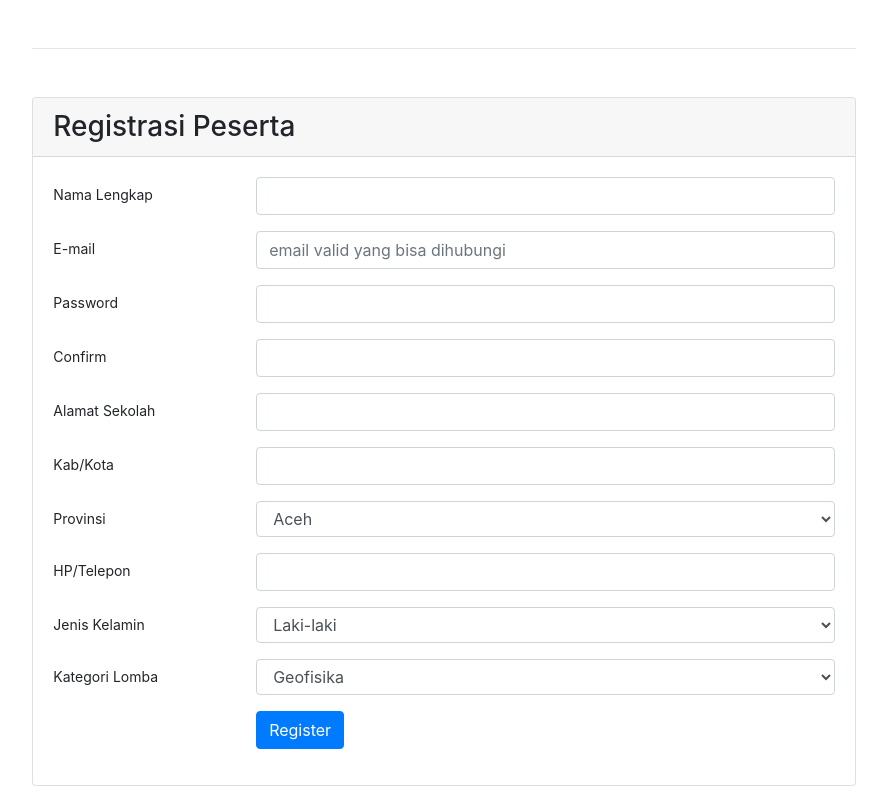
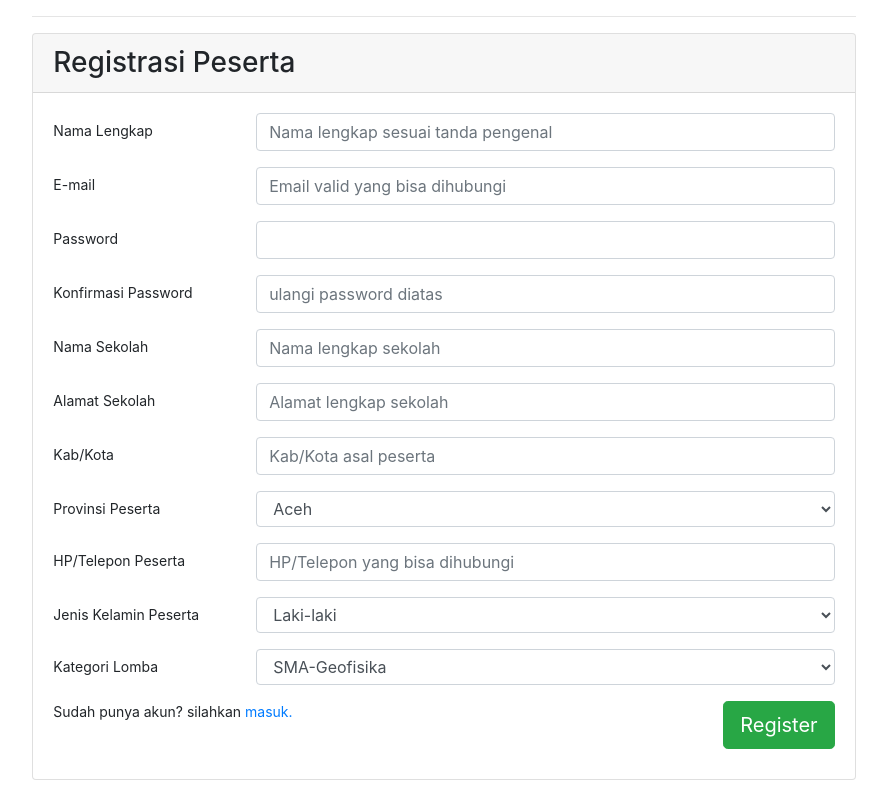
Before and after one commit to ikhsanrahman/Olimpiade-python, a Flask app: page /register in a window 1280 px wide. Shown: the part 54-840 px from the top of the page, without its empty margins (196-1083 px from the left). Run offline with Flask 2, Linux system fonts and the light colour scheme; some libraries are stand-ins or nearby versions.

Commit message:
fix template

```diff
--- a/templates/register.html
+++ b/templates/register.html
@@ -4,7 +4,7 @@
 
   <div class="col-md-8 offset-md-2">
                     <span class="anchor" id="formUserEdit"></span>
-                    <hr class="my-5">
+                    <hr class="my-3">
 
                     <!-- form user info -->
                     <div class="card card-outline-secondary">
@@ -16,43 +16,49 @@
                                 <div class="form-group row">
                                     <label class="col-lg-3 col-form-label form-control-label">Nama Lengkap</label>
                                     <div class="col-lg-9">
-                                        <input class="form-control" type="text" value="" name="nama">
+                                        <input class="form-control" type="text" value="" name="nama" required="true" placeholder="Nama lengkap sesuai tanda pengenal">
                                     </div>
                                 </div>
                                 <div class="form-group row">
                                     <label class="col-lg-3 col-form-label form-control-label">E-mail</label>
                                     <div class="col-lg-9">
-                                        <input class="form-control" type="email" placeholder="email valid yang bisa dihubungi" name="email">
+                                        <input class="form-control" type="email" placeholder="Email valid yang bisa dihubungi" name="email" required="true">
                                     </div>
                                 </div>
                                 <div class="form-group row">
                                     <label class="col-lg-3 col-form-label form-control-label">Password</label>
                                     <div class="col-lg-9">
-                                        <input class="form-control" type="password" name="password">
+                                        <input class="form-control" type="password" name="password" required="true">
                                     </div>
                                 </div>
                                 <div class="form-group row">
-                                    <label class="col-lg-3 col-form-label form-control-label">Confirm</label>
+                                    <label class="col-lg-3 col-form-label form-control-label">Konfirmasi Password</label>
                                     <div class="col-lg-9">
-                                        <input class="form-control" type="password" name="password_confirm">
+                                        <input class="form-control" type="password" name="password_confirm" required="true" placeholder="ulangi password diatas">
+                                    </div>
+                                </div>
+                                  <div class="form-group row">
+                                    <label class="col-lg-3 col-form-label form-control-label">Nama Sekolah</label>
+                                    <div class="col-lg-9">
+                                        <input class="form-control" type="text" value="" name="nama_sekolah" required="true" placeholder="Nama lengkap sekolah">
                                     </div>
                                 </div>
                                 <div class="form-group row">
                                     <label class="col-lg-3 col-form-label form-control-label">Alamat Sekolah</label>
                                     <div class="col-lg-9">
-                                        <input class="form-control" type="text" value="" name="alamat">
+                                        <input class="form-control" type="text" value="" name="alamat" required="true" placeholder="Alamat lengkap sekolah">
                                     </div>
                                 </div>
                                   <div class="form-group row">
                                     <label class="col-lg-3 col-form-label form-control-label">Kab/Kota</label>
                                     <div class="col-lg-9">
-                                        <input class="form-control" type="text" value="" name="kabupaten_kota">
+                                        <input class="form-control" type="text" value="" name="kabupaten_kota" required="true" placeholder="Kab/Kota asal peserta">
                                     </div>
                                 </div>
                                   <div class="form-group row">
-                                    <label class="col-lg-3 col-form-label form-control-label">Provinsi</label>
+                                    <label class="col-lg-3 col-form-label form-control-label">Provinsi Peserta</label>
                                    <div class="col-lg-9">
-                                        <select class="form-control" size="0" name="provinsi">
+                                        <select class="form-control" size="0" name="provinsi" required="true">
                                            	<option value="Aceh">Aceh</option>
 											<option value="Bali">Bali</option>
 											<option value="Banten">Banten</option>
@@ -94,15 +100,15 @@
                                     </div>
                                 </div>
                                 <div class="form-group row">
-                                    <label class="col-lg-3 col-form-label form-control-label">HP/Telepon</label>
+                                    <label class="col-lg-3 col-form-label form-control-label">HP/Telepon Peserta</label>
                                     <div class="col-lg-9">
-                                        <input class="form-control" type="text" value="" name="telepon">
+                                        <input class="form-control" type="text" value="" name="telepon" required="true" placeholder="HP/Telepon yang bisa dihubungi">
                                     </div>
                                 </div>
                                 <div class="form-group row">
-                                    <label class="col-lg-3 col-form-label form-control-label">Jenis Kelamin</label>
+                                    <label class="col-lg-3 col-form-label form-control-label">Jenis Kelamin Peserta</label>
                                     <div class="col-lg-9">
-                                        <select id="jenis_kelamin" class="form-control" size="0">
+                                        <select id="jenis_kelamin" class="form-control" size="0" required="true">
                                             <option value="laki-laki">Laki-laki</option>
                                             <option value="perempuan">Perempuan</option>
                                         </select>
@@ -111,20 +117,19 @@
                                 <div class="form-group row">
                                     <label class="col-lg-3 col-form-label form-control-label">Kategori Lomba</label>
                                     <div class="col-lg-9">
-                                        <select class="form-control" size="0" name="kategori">
-                                            <option value="geofisika">Geofisika</option>
-                                            <option value="kebumian">Kebumian</option>
-                                            <option value="mekanika">Mekanika</option>
+                                        <select class="form-control" size="0" name="kategori" required="true">
+                                            <option value="geofisika">SMA-Geofisika</option>
+                                            <option value="kebumian">SMA-Kebumian</option>
+                                            <option value="mekanika">SMA-Mekanika</option>
+                                            <option value="mekanika">SMP - IPA</option>
                                         </select>
                                     </div>
                                 </div>
 
-                                <div class="form-group row">
-                                    <label class="col-lg-3 col-form-label form-control-label"></label>
-                                    <div class="col-lg-9">
-                                        <input type="submit" class="btn btn-primary" value="Register">
-                                    </div>
-                                </div>
+                                <button type="submit" class="btn btn-success btn-lg float-right">Register</button>
+
+                                <p>Sudah punya akun? silahkan <a href="/login">masuk.</a></p>
+                               	<br>
                             </form>
                         </div>
                     </div>
```
